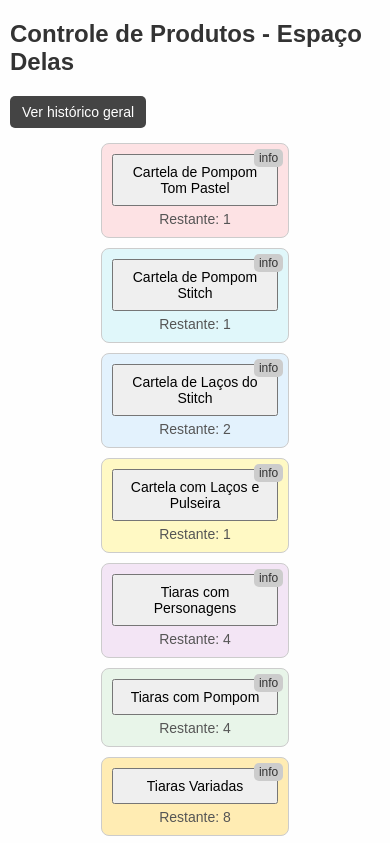
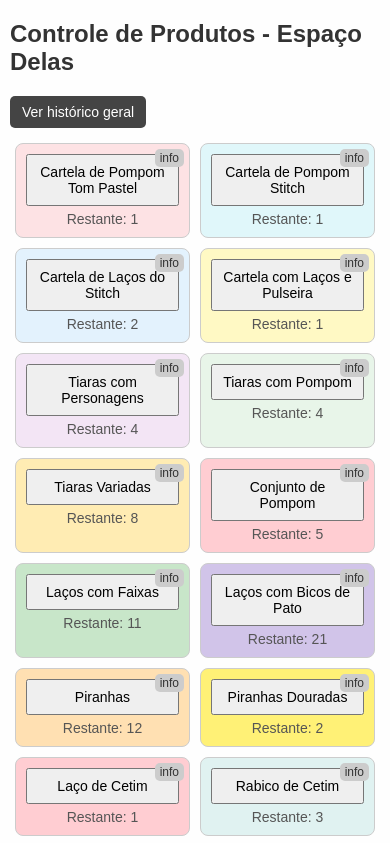
Before and after one commit to DavCSS/Controle-estoque, a plain HTML site: page index.html in a window 390 px wide. Shown: the top 843 px of the page. Drawn offline with Linux system fonts and the light colour scheme.

Commit message:
atualização responsiva e melhorias

```diff
--- a/index.html
+++ b/index.html
@@ -21,10 +21,18 @@
       border: 1px solid #ccc;
       border-radius: 8px;
       padding: 10px;
-      width: 45%;
+      flex: 1 1 calc(50% - 20px);
+      max-width: calc(50% - 20px);
       min-width: 140px;
       text-align: center;
       position: relative;
+      box-sizing: border-box;
+    }
+    @media (max-width: 480px) {
+      .produto {
+        flex: 1 1 calc(50% - 10px);
+        max-width: calc(50% - 10px);
+      }
     }
     .btn-produto {
       font-size: 14px;
```
